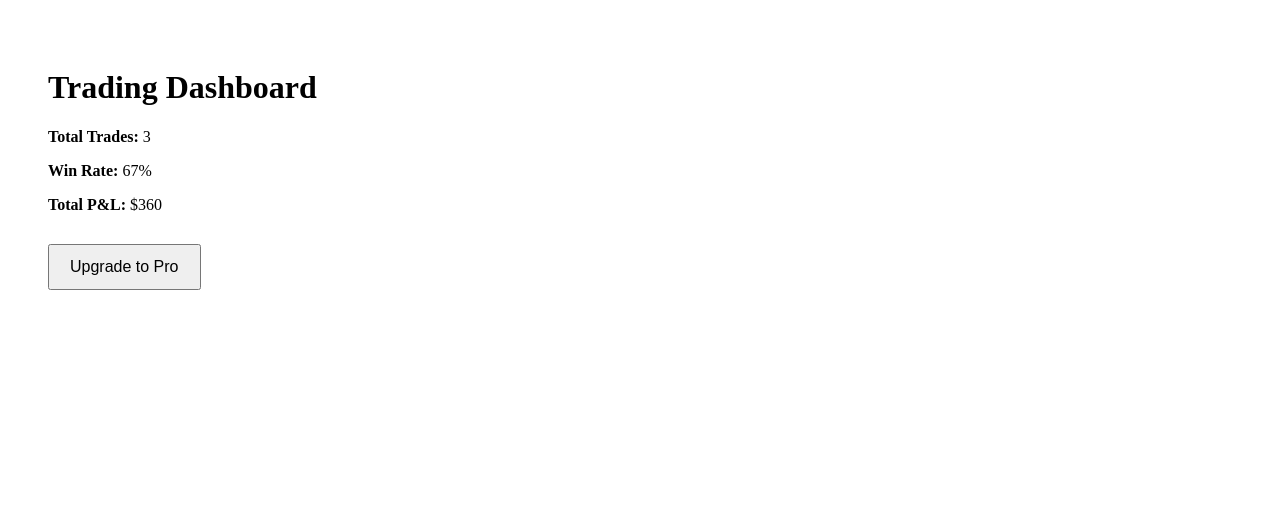
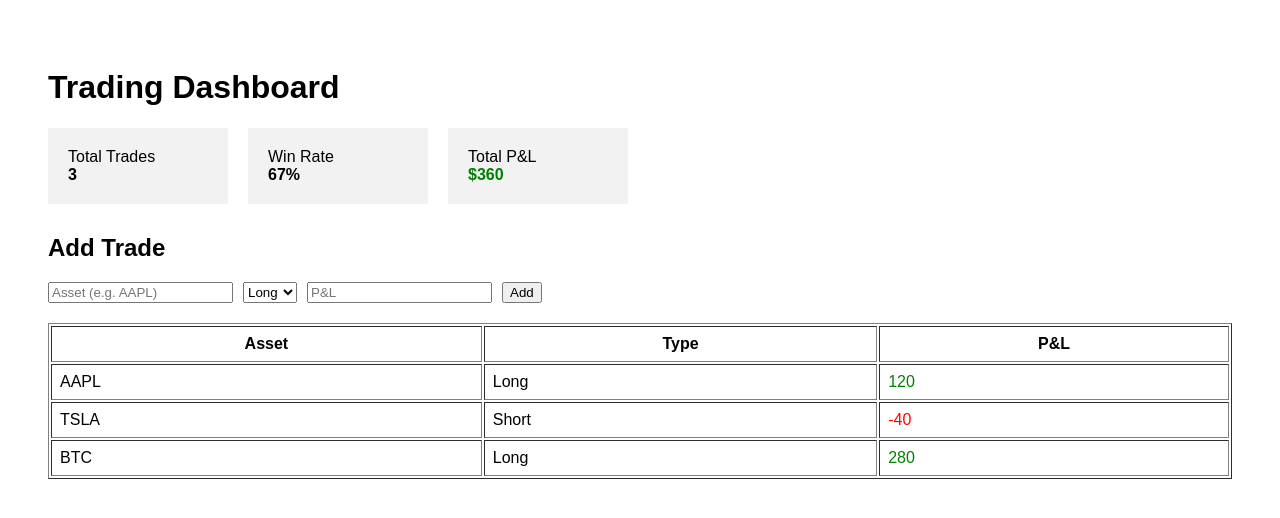
Before and after one commit to nn6vgzby7x-cell/trading-dashboard, a React (Create React App) app: page / in a window 1280 px wide. Shown: the top 518 px of the page. Built offline with nearby package versions, Linux system fonts and the light colour scheme.

Commit message:
Update App.js
trading entry and saved trades to dashboard

```diff
--- a/src/App.js
+++ b/src/App.js
@@ -1,31 +1,100 @@
+import { useState } from "react";
+
 export default function App() {
+  const [trades, setTrades] = useState([
+    { asset: "AAPL", type: "Long", pnl: 120 },
+    { asset: "TSLA", type: "Short", pnl: -40 },
+    { asset: "BTC", type: "Long", pnl: 280 },
+  ]);
+
+  const [asset, setAsset] = useState("");
+  const [type, setType] = useState("Long");
+  const [pnl, setPnl] = useState("");
+
+  const addTrade = () => {
+    if (!asset || !pnl) return;
+
+    setTrades([
+      ...trades,
+      { asset, type, pnl: Number(pnl) },
+    ]);
+
+    setAsset("");
+    setPnl("");
+  };
+
+  const wins = trades.filter(t => t.pnl > 0).length;
+  const winRate = Math.round((wins / trades.length) * 100);
+  const totalPnL = trades.reduce((sum, t) => sum + t.pnl, 0);
+
   return (
-    <div style={{ padding: 40 }}>
+    <div style={{ padding: 40, fontFamily: "Arial" }}>
       <h1>Trading Dashboard</h1>
 
-      <div style={{ marginTop: 20 }}>
-        <p><strong>Total Trades:</strong> 3</p>
-        <p><strong>Win Rate:</strong> 67%</p>
-        <p><strong>Total P&L:</strong> $360</p>
+      {/* Stats */}
+      <div style={{ display: "flex", gap: 20, marginBottom: 30 }}>
+        <Stat label="Total Trades" value={trades.length} />
+        <Stat label="Win Rate" value={`${winRate}%`} />
+        <Stat
+          label="Total P&L"
+          value={`$${totalPnL}`}
+          positive={totalPnL > 0}
+        />
       </div>
 
-      <div style={{ marginTop: 30 }}>
-        <a
-          href="https://buy.stripe.com/4gM9AM0iy5Q91PldkE2Ji01"
-          target="_blank"
-          rel="noopener noreferrer"
-        >
-          <button
-            style={{
-              padding: "12px 20px",
-              fontSize: 16,
-              cursor: "pointer",
-            }}
-          >
-            Upgrade to Pro
-          </button>
-        </a>
+      {/* Add Trade */}
+      <h2>Add Trade</h2>
+      <div style={{ display: "flex", gap: 10, marginBottom: 20 }}>
+        <input
+          placeholder="Asset (e.g. AAPL)"
+          value={asset}
+          onChange={e => setAsset(e.target.value)}
+        />
+        <select value={type} onChange={e => setType(e.target.value)}>
+          <option>Long</option>
+          <option>Short</option>
+        </select>
+        <input
+          placeholder="P&L"
+          type="number"
+          value={pnl}
+          onChange={e => setPnl(e.target.value)}
+        />
+        <button onClick={addTrade}>Add</button>
       </div>
+
+      {/* Trades Table */}
+      <table width="100%" border="1" cellPadding="8">
+        <thead>
+          <tr>
+            <th>Asset</th>
+            <th>Type</th>
+            <th>P&L</th>
+          </tr>
+        </thead>
+        <tbody>
+          {trades.map((t, i) => (
+            <tr key={i}>
+              <td>{t.asset}</td>
+              <td>{t.type}</td>
+              <td style={{ color: t.pnl >= 0 ? "green" : "red" }}>
+                {t.pnl}
+              </td>
+            </tr>
+          ))}
+        </tbody>
+      </table>
     </div>
   );
 }
+
+function Stat({ label, value, positive }) {
+  return (
+    <div style={{ padding: 20, background: "#f2f2f2", minWidth: 140 }}>
+      <div>{label}</div>
+      <strong style={{ color: positive ? "green" : "black" }}>
+        {value}
+      </strong>
+    </div>
+  );
+}
```
